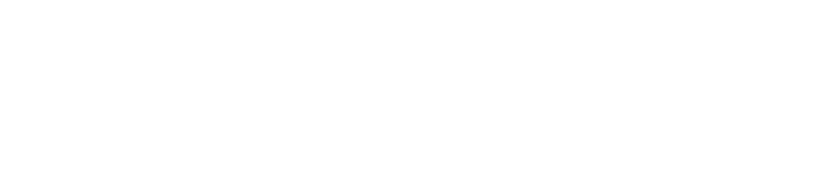
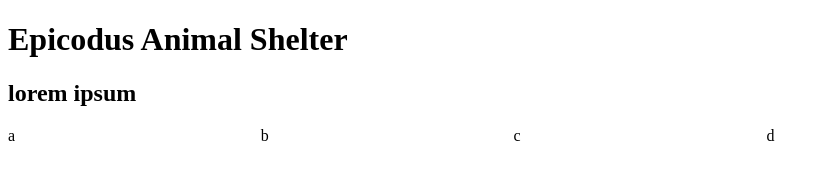
Before and after one commit to aaronaat/animal-shelter, a plain HTML site: page index.html in a window 1280 px wide. Shown: the whole page, without its empty margins (0-829 px from the left). Drawn offline with Linux system fonts and the light colour scheme.

Commit message:
Adds columns in index and css files.

```diff
--- a/css/style.css
+++ b/css/style.css
@@ -0,0 +1,4 @@
+.column {
+  float: left;
+  width: 20%;
+}
--- a/index.html
+++ b/index.html
@@ -2,9 +2,22 @@
 <html>
   <head>
     <link href="css/style.css" rel="stylesheet" type="text/css">
-    <title>Animal Shelter</title>
+    <title>Epicodus Animal Shelter</title>
   </head>
   <body>
-
+    <h1>Epicodus Animal Shelter</h1>
+    <h2>lorem ipsum</h2>
+    <div class="column">
+      a
+    </div>
+    <div class="column">
+      b
+    </div>
+    <div class="column">
+      c
+    </div>
+    <div class="column">
+      d
+    </div>
   </body>
 </html>
```
